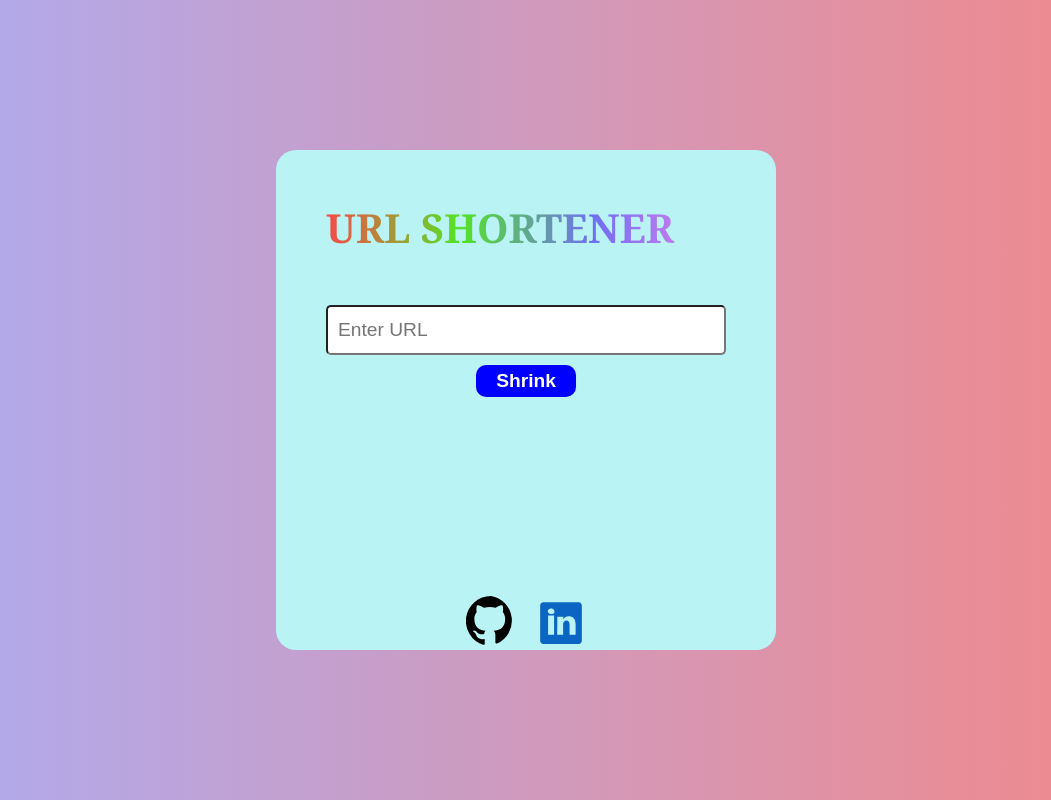
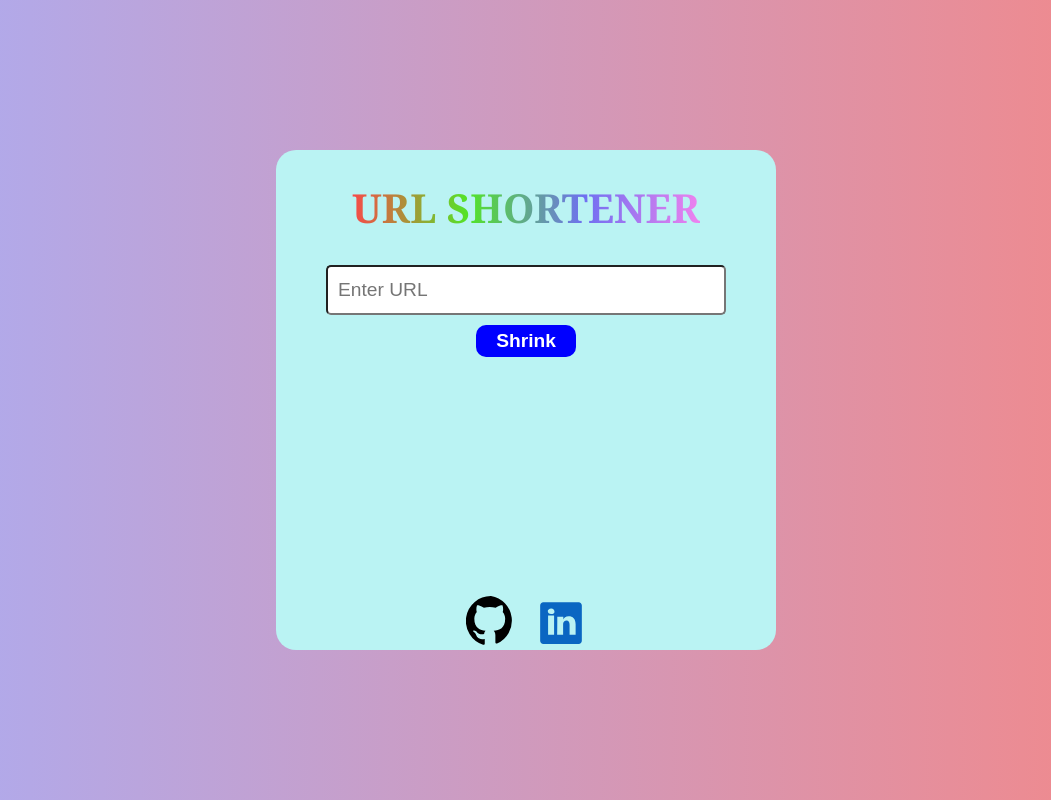
Before and after one commit to devesh-y/URL-Shortener, a React (Vite) app in the folder frontend/: page / in a window 1280 px wide. Shown: the whole page, without its empty margins (114-1165 px from the left). Built offline with nearby package versions, Linux system fonts and the light colour scheme.

Commit message:
css fixed

```diff
--- a/frontend/src/App.tsx
+++ b/frontend/src/App.tsx
@@ -1,8 +1,8 @@
 import "./app.css"
 import React, { useCallback, useState } from "react";
 import urlRegex from "url-regex";
-const Sharelinks = (props:any) => {
-    const {textoutput}=props;
+const Sharelinks = (props: any) => {
+    const { textoutput } = props;
     return <>
         <div id="sharebutton">
             <a href={"https://api.whatsapp.com/send?text=" + encodeURIComponent(textoutput)} target="_blank">
@@ -68,7 +68,6 @@ function App() {
 
     return (
         <>
-            <div id="container">
             <p id="mytitletext">URL SHORTENER</p>
             <form id="formbox">
                 <input type="text" id="textinput" placeholder="Enter URL" value={textInput} onChange={(e): void => {
@@ -77,7 +76,6 @@ function App() {
                 }} />
                 <button id="btn" type="submit" onClick={mySubmit}>Shrink</button>
             </form>
-
 
             {outputstatus ? <Output textoutput={textoutput} /> : <></>}
 
@@ -94,11 +92,6 @@ function App() {
                     </svg>
                 </a>
             </div>
-
-
-            </div>
-
-
         </>
     )
 }
--- a/frontend/src/app.css
+++ b/frontend/src/app.css
@@ -5,21 +5,17 @@
 }
 
 body {
-
     background: linear-gradient(to right, rgb(172, 172, 242), rgb(243, 136, 136));
-
-}
-
-#root {
-    width: 100%;
+    height: 100vh;
     min-height: 500px;
-    height: 100vh;
     display: flex;
     justify-content: center;
     align-items: center;
 }
 
-#container {
+#root {
+    min-width: 300px;
+    min-height: 500px;
     width: 500px;
     height: 500px;
     border-radius: 20px;
@@ -29,11 +25,11 @@ body {
 
 #mytitletext {
     margin: auto;
-    width: 80%;
+    width: fit-content;
     font-size: 2.5em;
     font-family: Georgia, 'Times New Roman', Times, serif;
     font-weight: 900;
-    margin: 50px auto;
+    margin: 30px auto;
     background: -webkit-linear-gradient(left, #f84949, #53e427, rgb(111, 111, 241), violet);
     -webkit-background-clip: text;
     -webkit-text-fill-color: transparent;
@@ -81,6 +77,15 @@ body {
     margin-bottom: 10px;
 }
 
+#sharebutton {
+    width: 80%;
+    display: flex;
+    justify-content: center;
+    margin: auto;
+    align-items: center;
+    gap: 20px;
+}
+
 #links {
     width: 100%;
     position: absolute;
@@ -90,14 +95,6 @@ body {
     gap: 20px;
 }
 
-#sharebutton {
-    width: 80%;
-    display: flex;
-    justify-content: center;
-    margin: auto;
-    align-items: center;
-    gap: 20px;
-}
 
 svg {
     width: 50px;
```
Lines whose indentation alone changed are shown as unchanged.
